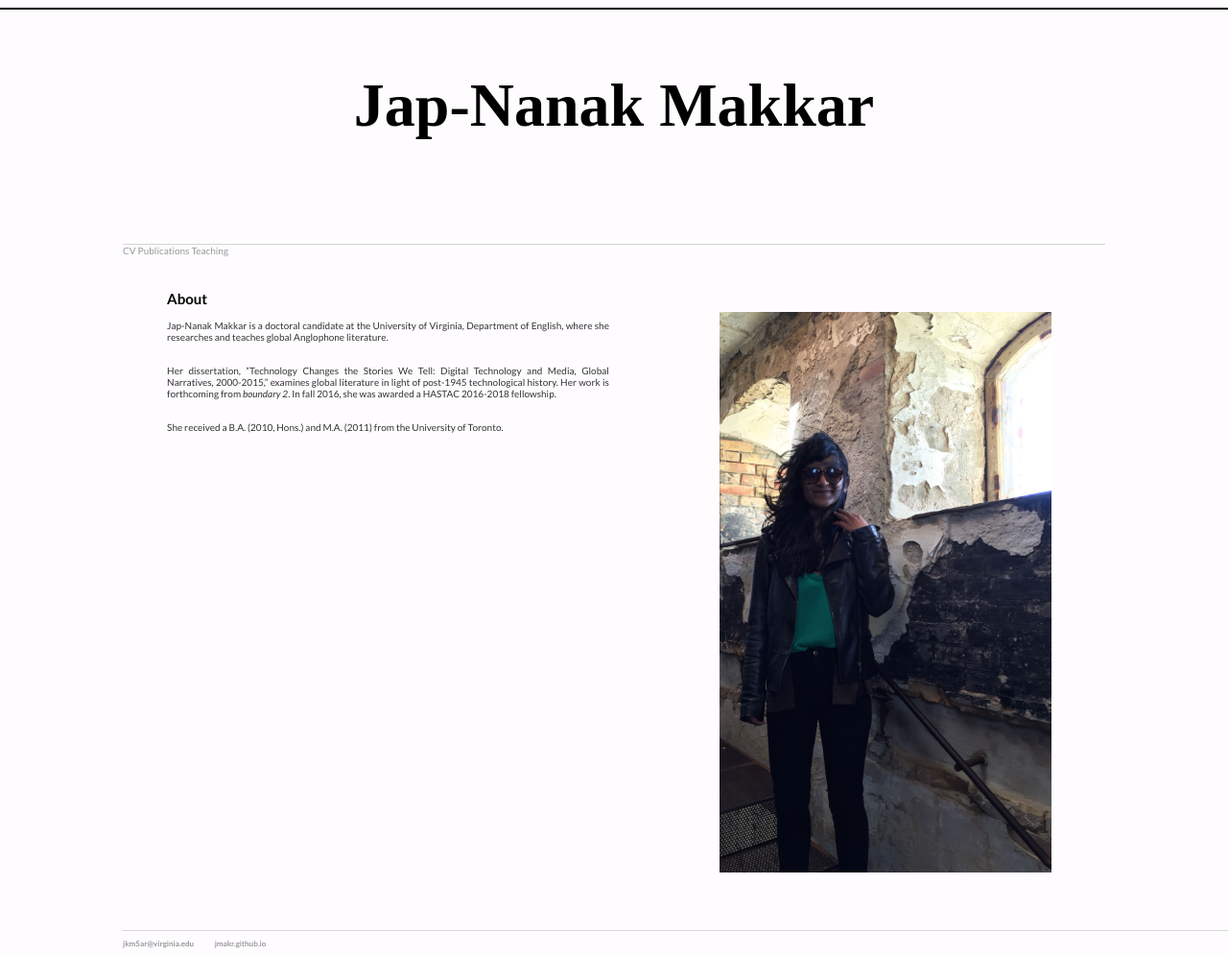
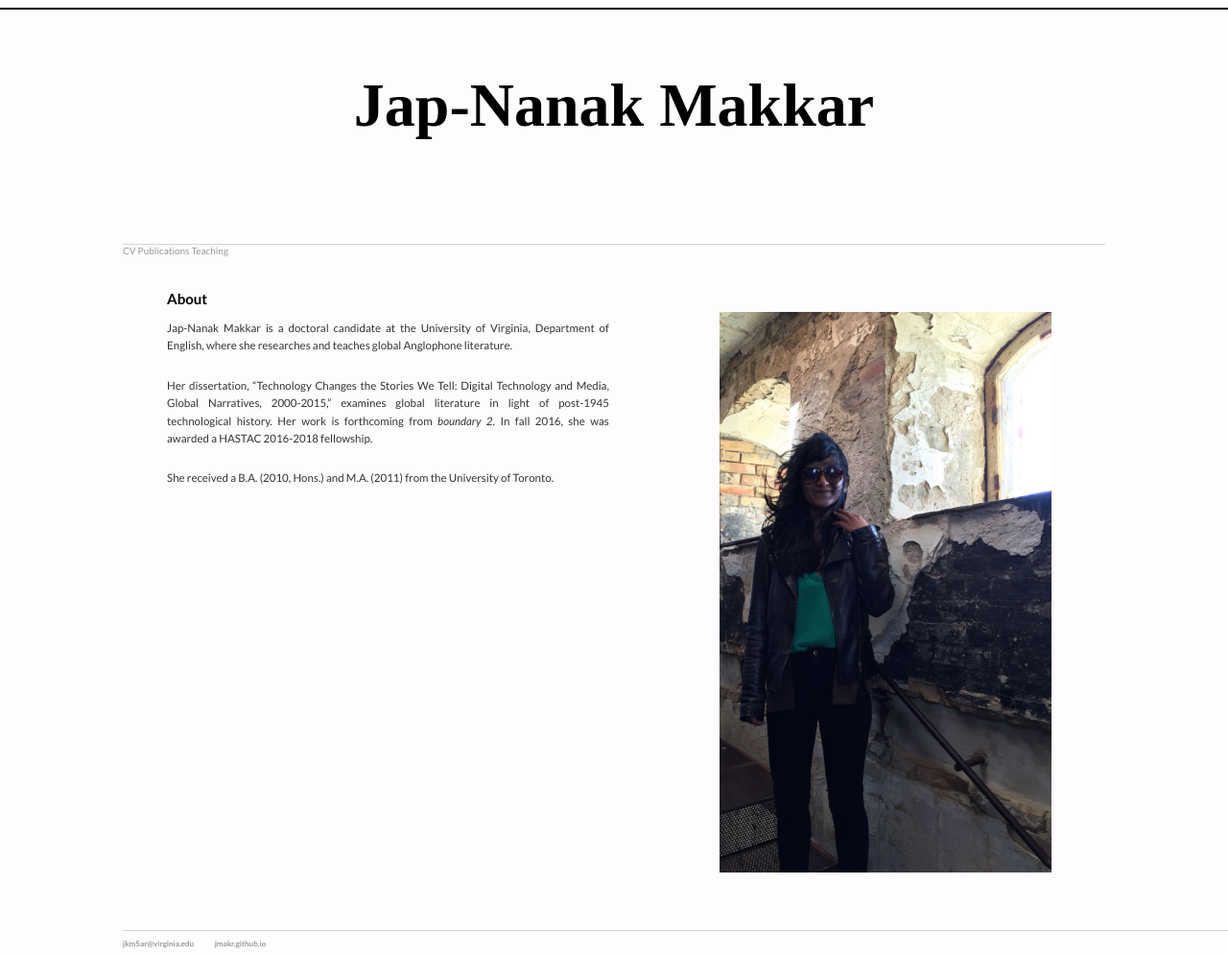
Before and after one commit to jmakr/jmakr.github.io, a Jekyll site: the page built from index.html, in a window 1280 px wide. Shown: the whole page at 96% size. Built offline with Jekyll 4.4.1, drawn with Linux system fonts in a browser that asks for light colours.

Commit message:
Update main.css

```diff
--- a/css/main.css
+++ b/css/main.css
@@ -107,6 +107,8 @@ p {
 
 p2 {
     font-family: "Lato", sans-serif ;
+    font-size: 1.15em;
+    line-height: 1.6em;
     color: #333;
     display: block;
     text-align:justify;
```
